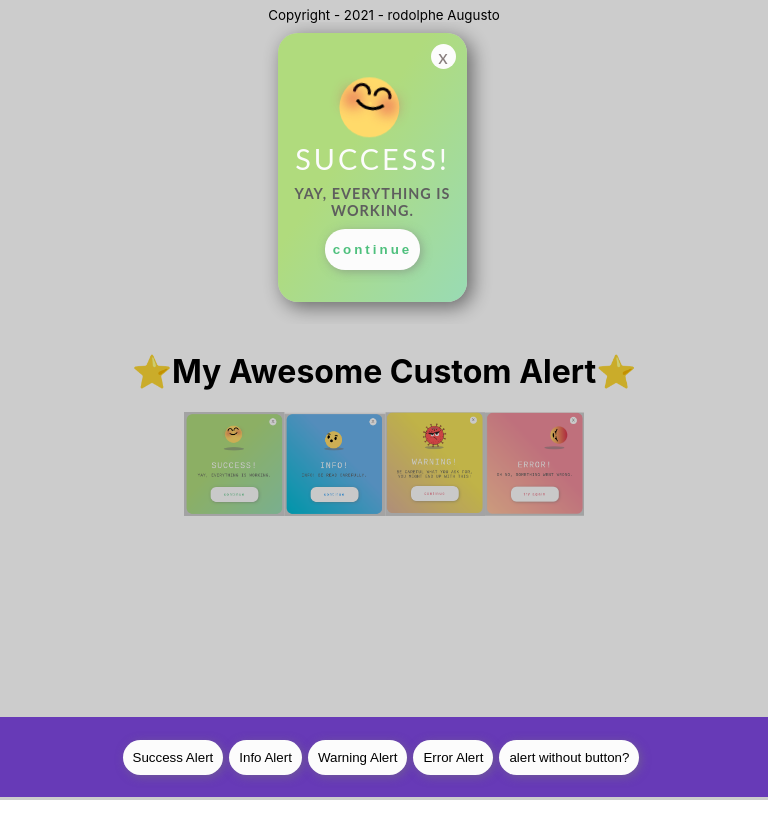
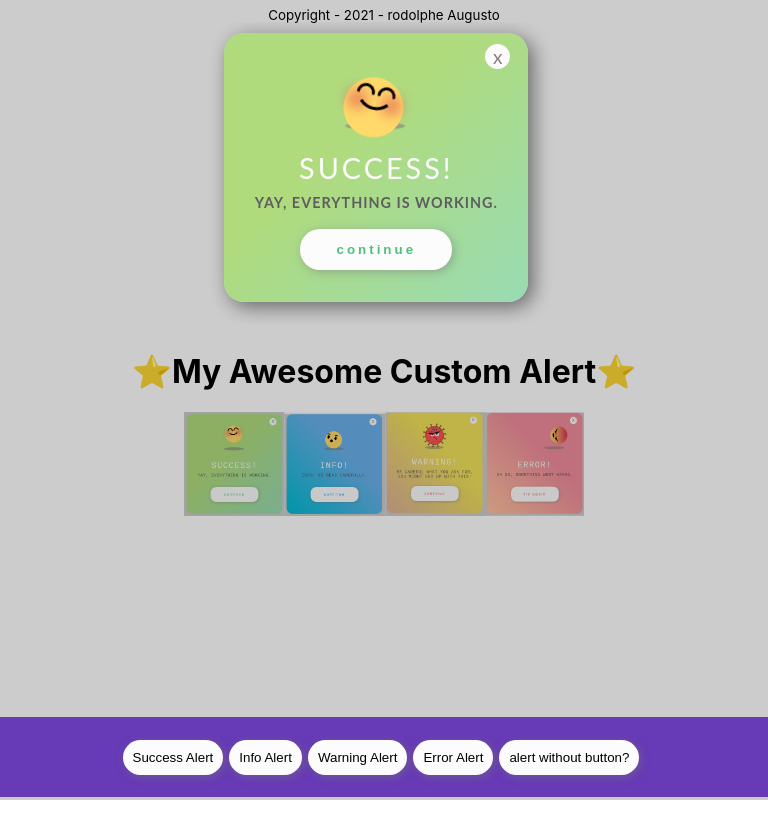
Before and after one commit to rodolphe37/my-awesome-custom-alert, a React (Create React App) app: page / in a window 768 px wide. Both pictures are taken after a click on the button "Success Alert". Built offline with nearby package versions, Linux system fonts and the light colour scheme.

Commit message:
readMe file

```diff
--- a/src/components/customAlert/content/SuccessComponent.js
+++ b/src/components/customAlert/content/SuccessComponent.js
@@ -8,7 +8,6 @@ const SuccessComponent = ({
       <div onClick={disabledDisplaySuccess} className="dot">
         x
       </div>
-
       <div className="face">
         <div className="emoji emoji--yay">
           <div className="emoji__face">
--- a/src/components/customAlert/content/WarningComponent.js
+++ b/src/components/customAlert/content/WarningComponent.js
@@ -854,8 +854,6 @@ L78.64,122.741z"
             </g>
           </g>
         </svg>
-
-        <div className="shadow"></div>
       </div>
       <div className="shadow scale"></div>
       <div className={withButton ? "message" : "message messageWithoutButton"}>
--- a/src/components/customAlert/customAlertStyle.css
+++ b/src/components/customAlert/customAlertStyle.css
@@ -650,7 +650,7 @@
 
 /* Media queries */
 
-/* Phones */
+/* Mobile Phones */
 @media screen and (max-width: 500px) {
   #alert-container {
     width: 100%;
@@ -693,12 +693,45 @@
   .emoji--wow {
     transform: scale(0.5) translate(-10em, -4em);
   }
-  .success-box .shadow {
+  #success-box .shadow {
     top: 7em;
   }
 }
+
+/* Tablets - IPAD/IPAD PRO*/
+@media screen and (min-width: 768px) and (max-width: 1024px) {
+  #alert-container {
+    width: 60%;
+    right: 7%;
+    left: auto;
+  }
+  #info-box,
+  #warning-box,
+  #error-box {
+    width: 66% !important;
+    right: 6% !important;
+    left: auto;
+  }
+  #success-box {
+    width: 66% !important;
+  }
+}
 /* Medium screens */
-@media screen and (min-width: 1200px) and (max-width: 1600px) {
+@media screen and (device-width: 1280px) {
+  .emoji--yay {
+    transform: scale(0.4) translate(-12em, -80px) !important;
+  }
+  .emoji--wow {
+    transform: scale(0.4) translate(-12em, -113px) !important;
+  }
+  #warning-box .shadow {
+    top: 35% !important;
+  }
+  .emoji--angry {
+    transform: scale(0.4);
+  }
+}
+@media screen and (min-width: 1280px) and (max-width: 1600px) {
   #alert-container {
     max-height: 42vh;
   }
```
